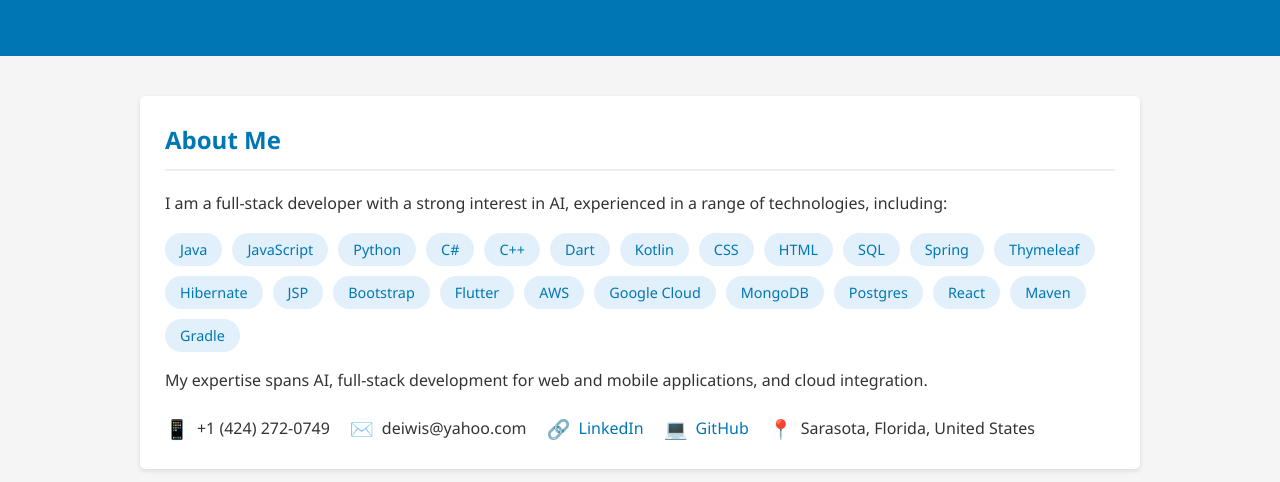
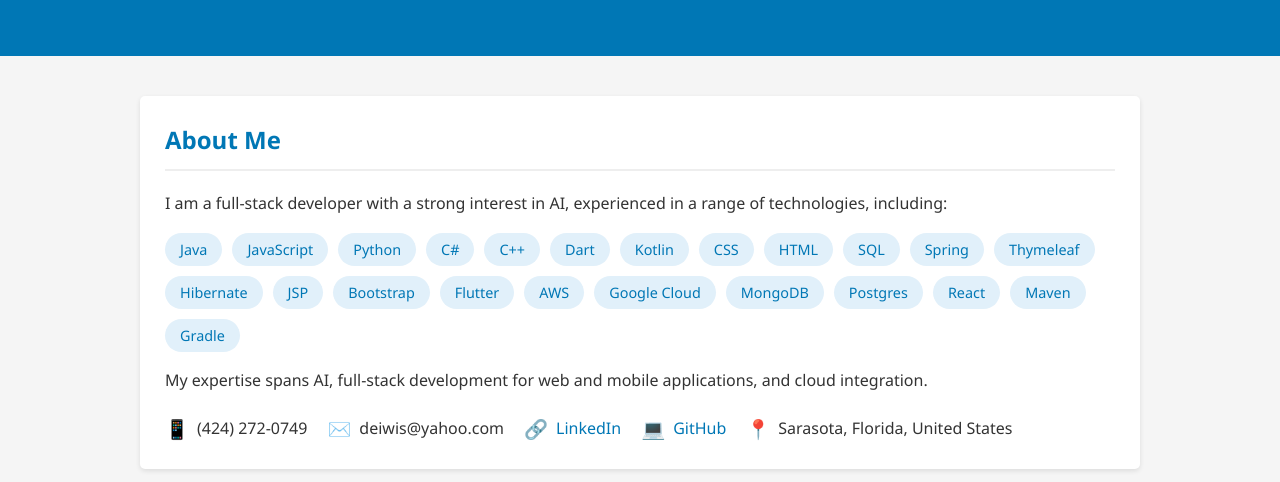
Before and after one commit to Deividas-Strole/deividas-strole.github.io, a plain HTML site: page index.html in a window 1280 px wide. Shown: the part 318-800 px from the top of the page. Drawn offline with Linux system fonts and the light colour scheme.

Commit message:
Update index.html

```diff
--- a/index.html
+++ b/index.html
@@ -220,7 +220,7 @@
             <div class="contact-info">
                 <div class="contact-item">
                     <span class="contact-icon">📱</span>
-                    <span>+1 (424) 272-0749</span>
+                    <span>(424) 272-0749</span>
                 </div>
                 <div class="contact-item">
                     <span class="contact-icon">✉️</span>
```
